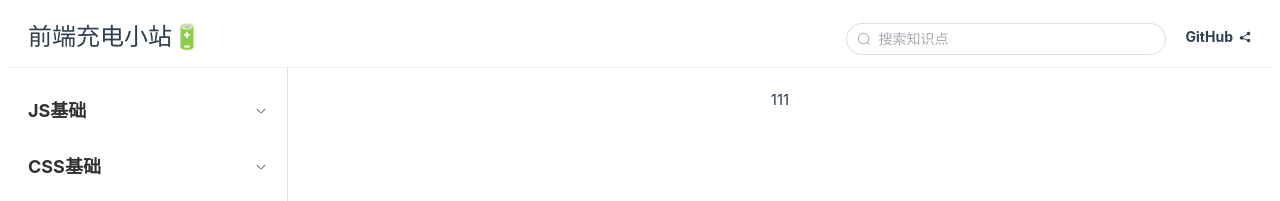
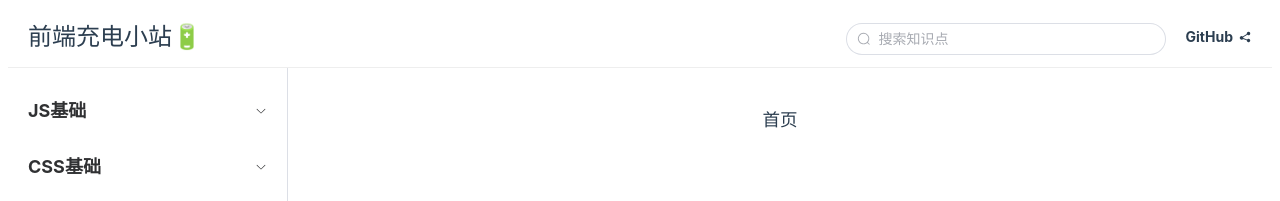
Before and after one commit to SamaSong/MyLittleCloudStation, a Vue app: page /home in a window 1280 px wide. Shown: the top 201 px of the page. Built offline with nearby package versions, Linux system fonts and the light colour scheme.

Commit message:
feat:
学习jsx

```diff
--- a/eslint.config.js
+++ b/eslint.config.js
@@ -7,6 +7,7 @@ export default defineConfig([
   {
     name: 'app/files-to-lint',
     files: ['**/*.{js,mjs,jsx,vue}'],
+    parserOptions: { ecmaFeatures: { jsx: true } }
   },
 
   globalIgnores(['**/dist/**', '**/dist-ssr/**', '**/coverage/**']),
--- a/package.json
+++ b/package.json
@@ -24,6 +24,7 @@
   "devDependencies": {
     "@eslint/js": "^9.37.0",
     "@vitejs/plugin-vue": "^6.0.1",
+    "@vitejs/plugin-vue-jsx": "^5.1.2",
     "eslint": "^9.37.0",
     "eslint-plugin-vue": "~10.5.0",
     "globals": "^16.4.0",
--- a/src/views/index.vue
+++ b/src/views/index.vue
@@ -1,9 +1,11 @@
 <script setup>
-
+import IndexHome from "@/views/indexHome.jsx";
 </script>
 
 <template>
-  111
+  <div class="content-container">
+    <IndexHome />
+  </div>
 </template>
 
 <style scoped lang="scss">
--- /dev/null
+++ b/src/views/indexHome.jsx
@@ -0,0 +1,22 @@
+import { defineComponent, ref, h, computed } from "vue";
+import { HOME_PROPS } from "@/views/static.js";
+
+export default defineComponent({
+  name: "IndexHome",
+  props: {
+    ...HOME_PROPS
+  },
+  setup(props, { emit, slots }) {
+    const renderContent = () => {
+      return (
+        <h1>{ props.title }</h1>
+      )
+    }
+
+    return () => (
+      <div>
+        { renderContent() }
+      </div>
+    )
+  }
+})
--- /dev/null
+++ b/src/views/static.js
@@ -0,0 +1,6 @@
+export const HOME_PROPS = {
+  title: {
+    type: String,
+    default: () => '首页'
+  }
+}
--- a/vite.config.js
+++ b/vite.config.js
@@ -3,12 +3,14 @@ import { fileURLToPath, URL } from 'node:url'
 import { defineConfig } from 'vite'
 import vue from '@vitejs/plugin-vue'
 import vueDevTools from 'vite-plugin-vue-devtools'
+import vueJsx from '@vitejs/plugin-vue-jsx'
 
 // https://vite.dev/config/
 export default defineConfig({
   plugins: [
     vue(),
     vueDevTools(),
+    vueJsx()
   ],
   resolve: {
     alias: {
```
Also changed, not shown: 1 other file (tests, documents, lock files or other folders).
